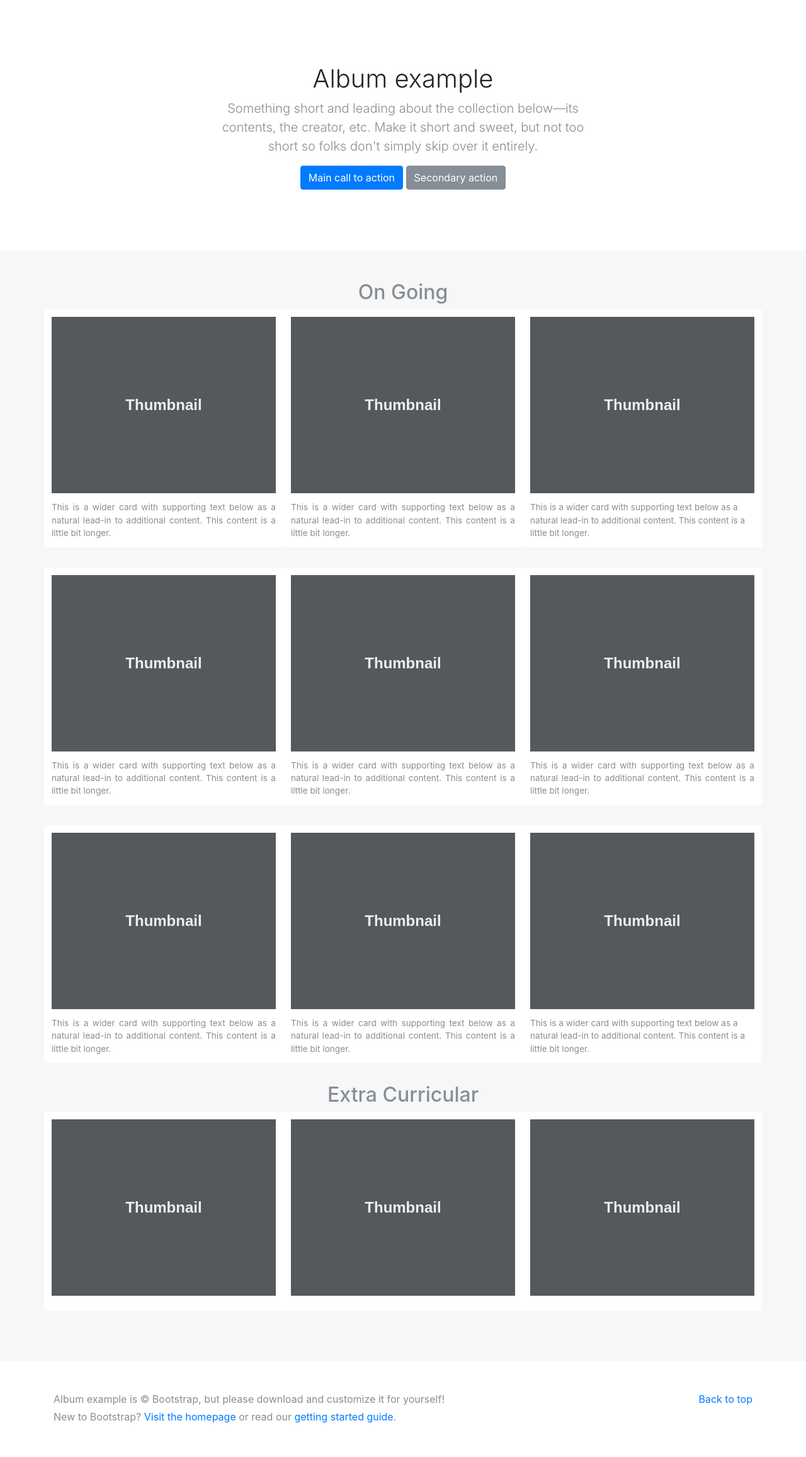
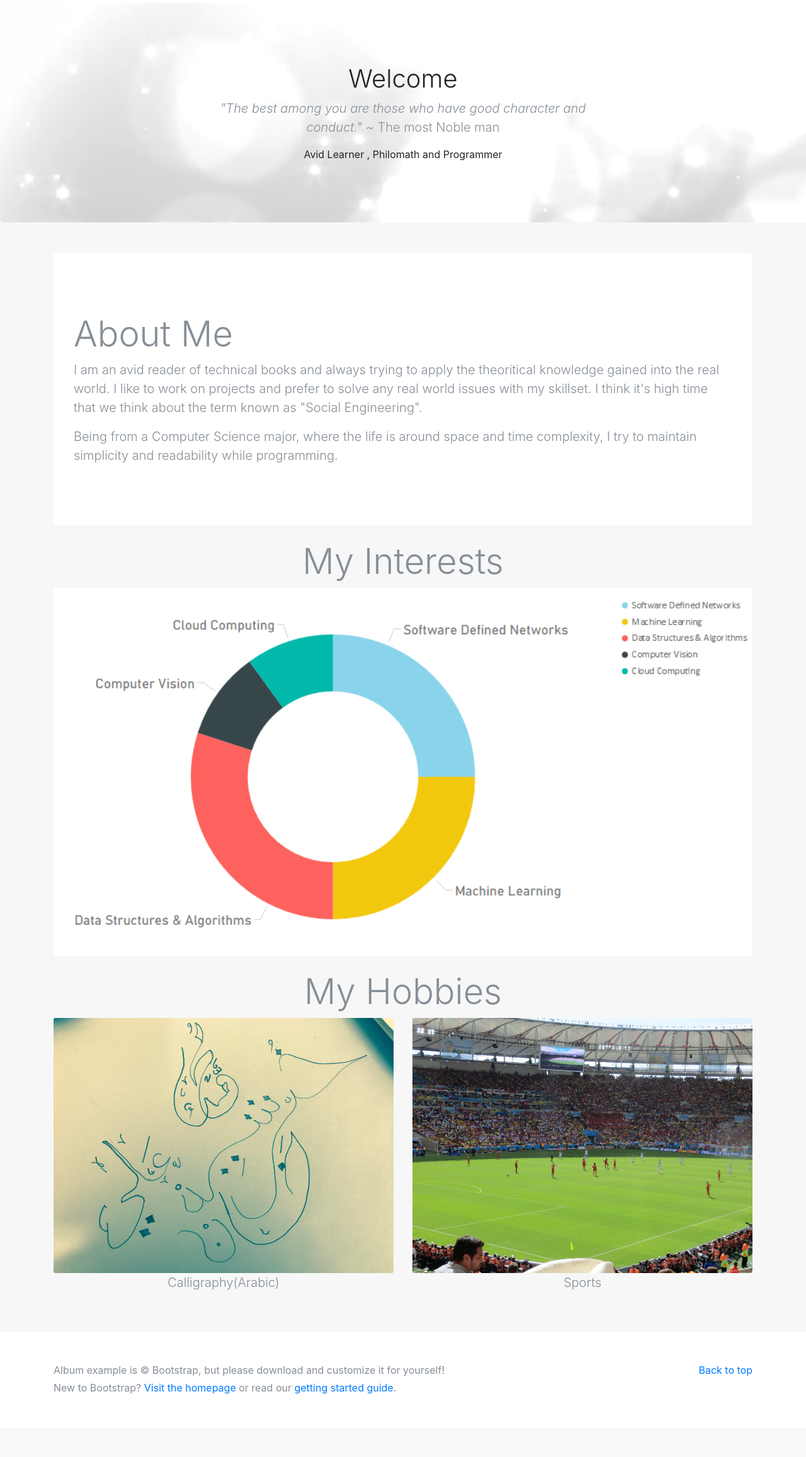
Before and after one commit to khursheedali38/Personal-Web, a Django app: page / in a window 1280 px wide. Shown: the part 72-2385 px from the top of the page at 63% size. After the commit the page ends 2285 px from the top, so only its background shows below. Run offline with Django 3.2, Linux system fonts and the light colour scheme; some libraries are stand-ins or nearby versions.

```diff
--- a/personal/static/personal/css/album.css
+++ b/personal/static/personal/css/album.css
@@ -32,6 +32,10 @@ body {
   padding-top: 3rem;
   padding-bottom: 3rem;
   background-color: #f7f7f7;
+}
+img {
+  max-width: 100%;
+  max-height: 100%;
 }
 
 .card {
--- a/personal/templates/personal/home.html
+++ b/personal/templates/personal/home.html
@@ -2,75 +2,45 @@
 {% block content %}
 <main role="main">
 
-              <section class="jumbotron text-center">
+              <section class="jumbotron text-center" style="background-image: url(static/personal/img/try.png)">
                 <div class="container">
-                  <h1 class="jumbotron-heading">Album example</h1>
-                  <p class="lead text-muted">Something short and leading about the collection below—its contents, the creator, etc. Make it short and sweet, but not too short so folks don't simply skip over it entirely.</p>
-                  <p>
-                    <a href="#" class="btn btn-primary">Main call to action</a>
-                    <a href="#" class="btn btn-secondary">Secondary action</a>
-                  </p>
+                  <h1 class="jumbotron-heading">Welcome</h1>
+                  <p class="lead text-muted"><i>"The best among you are those who have good character and conduct."</i>  ~ The most Noble man</p>
+                  <p>Avid Learner , Philomath and Programmer</p>
+
                 </div>
               </section>
 
               <div class="album text-muted">
                 <div class="container">
-                  <h2 align="center">On Going</h2>
-                  <div class="row">
-                    <div class="card">
-                      <img data-src="holder.js/100px280?theme=thumb" alt="Card image cap">
-                      <p class="card-text text-justify">This is a wider card with supporting text below as a natural lead-in to additional content. This content is a little bit longer.</p>
+                    <div class="jumbotron">
+                        <h1 class="display-4">About Me</h1>
+                        <p class="lead">I am an avid reader of technical books and always trying to apply the theoritical knowledge gained into the real world. I like to work on projects and prefer to solve any real world issues with my skillset. I think it's high time that we think about the term known as "Social Engineering".</p>
+                        <p class="lead">Being from a Computer Science major, where the life is around space and time complexity, I try to maintain simplicity and readability while programming. </p>
+                       </div>
+                       <br>
+                    <h1 class="display-4" align="center">My Interests</h1>
+                    <div class = "row">
+                        <div class="col-md-12">
+                          {% load staticfiles %}
+                            <img class="card-img" src="{% static 'personal/img/interests.png' %}" alt="Card image">
+                          </div>
                     </div>
-                    <div class="card">
-                      <img data-src="holder.js/100px280?theme=thumb" alt="Card image cap">
-                      <p class="card-text text-justify">This is a wider card with supporting text below as a natural lead-in to additional content. This content is a little bit longer.</p>
+                    <br>
+                    <h1 class="display-4" align="center">My Hobbies</h1>
+                    <div class = "row">
+                        <div class="col-md-6">
+                          {% load staticfiles %}
+                            <img class="card-img" src="{% static 'personal/img/Calligraphy.jpg' %}" alt="Card image">
+                          <p align="center" class="lead">Calligraphy(Arabic)</p>
+                          </div>
+                              <div class="col-md-6">
+                                {% load staticfiles %}
+                                  <img class="card-img" src="{% static 'personal/img/sports.jpg' %}" alt="Card image">
+                                <p align="center" class="lead">Sports</p>
+                                </div>
+                          </div>
                     </div>
-                    <div class="card">
-                      <img data-src="holder.js/100px280?theme=thumb" alt="Card image cap">
-                      <p class="card-text text-justiy">This is a wider card with supporting text below as a natural lead-in to additional content. This content is a little bit longer.</p>
-                    </div>
-
-                    <div class="card">
-                      <img data-src="holder.js/100px280?theme=thumb" alt="Card image cap">
-                      <p class="card-text text-justify">This is a wider card with supporting text below as a natural lead-in to additional content. This content is a little bit longer.</p>
-                    </div>
-                    <div class="card">
-                      <img data-src="holder.js/100px280?theme=thumb" alt="Card image cap">
-                      <p class="card-text text-justify">This is a wider card with supporting text below as a natural lead-in to additional content. This content is a little bit longer.</p>
-                    </div>
-                    <div class="card">
-                      <img data-src="holder.js/100px280?theme=thumb" alt="Card image cap">
-                      <p class="card-text text-justify">This is a wider card with supporting text below as a natural lead-in to additional content. This content is a little bit longer.</p>
-                    </div>
-
-                    <div class="card">
-                      <img data-src="holder.js/100px280?theme=thumb" alt="Card image cap">
-                      <p class="card-text text-justify">This is a wider card with supporting text below as a natural lead-in to additional content. This content is a little bit longer.</p>
-                    </div>
-                    <div class="card">
-                      <img data-src="holder.js/100px280?theme=thumb" alt="Card image cap">
-                      <p class="card-text text-justify">This is a wider card with supporting text below as a natural lead-in to additional content. This content is a little bit longer.</p>
-                    </div>
-                    <div class="card">
-                      <img data-src="holder.js/100px280?theme=thumb" alt="Card image cap">
-                      <p class="card-text text=justify ">This is a wider card with supporting text below as a natural lead-in to additional content. This content is a little bit longer.</p>
-                    </div>
-                  </div>
-                  <h2 align="center ">Extra Curricular</h2>
-                  <div class="row">
-                    <div class="card">
-                      <img data-src="holder.js/100px280?theme=thumb" alt="Card image cap">
-                    </div>
-                    <div class="card">
-                      <img data-src="holder.js/100px280?theme=thumb" alt="Card image cap">
-                    </div>
-                    <div class="card">
-                      <img data-src="holder.js/100px280?theme=thumb" alt="Card image cap">
-                    </div>
-                  </div>
-
                 </div>
-              </div>
-
             </main>
 {% endblock %}
```
Also changed, not shown: personal/templates/personal/basic.html (+18 -19 lines), personal/static/personal/img/Calligraphy.jpg (added), personal/static/personal/img/Interests.PNG (added), personal/static/personal/img/Sports.jpg (added), personal/static/personal/img/try.png (added).
